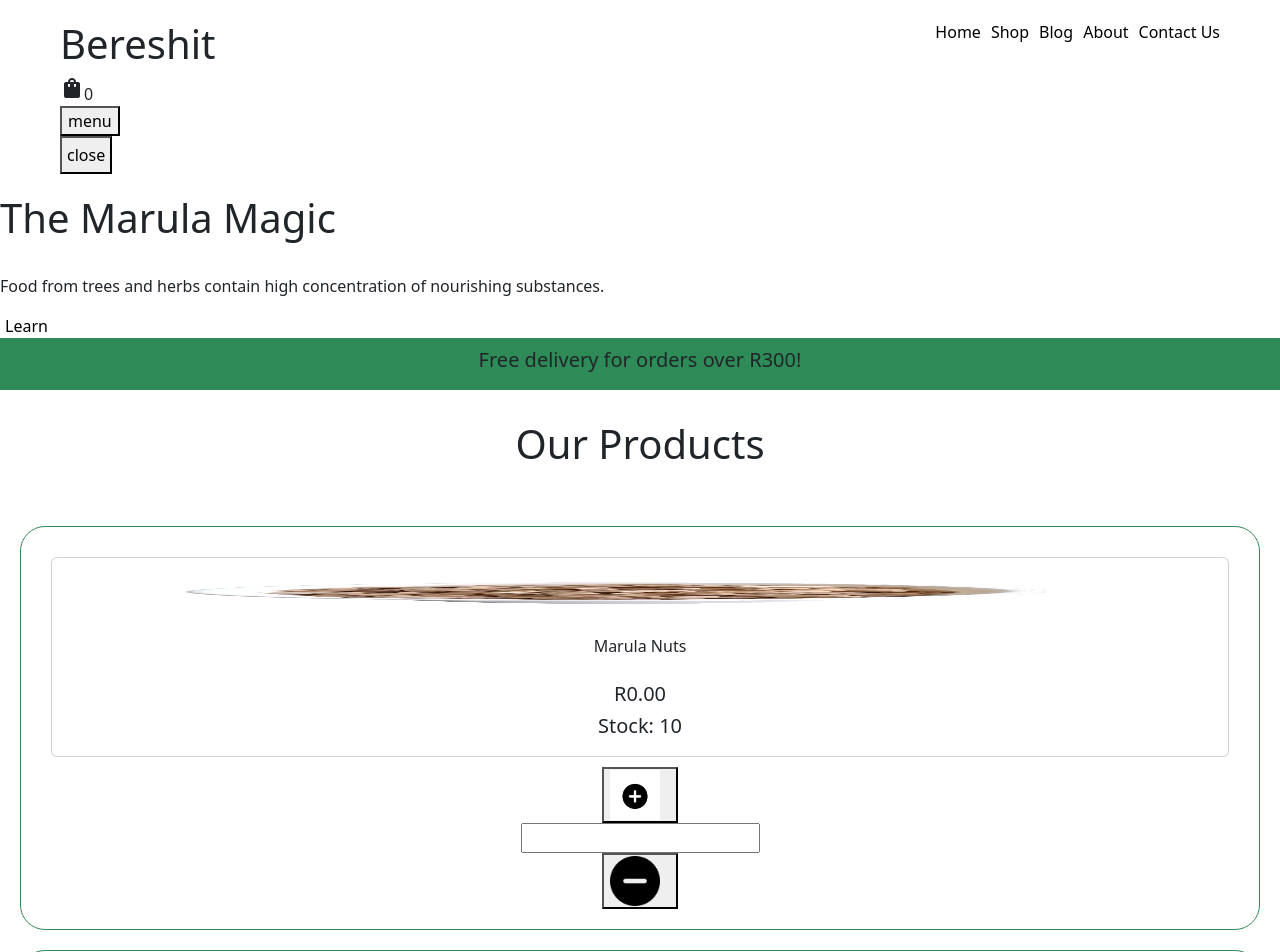
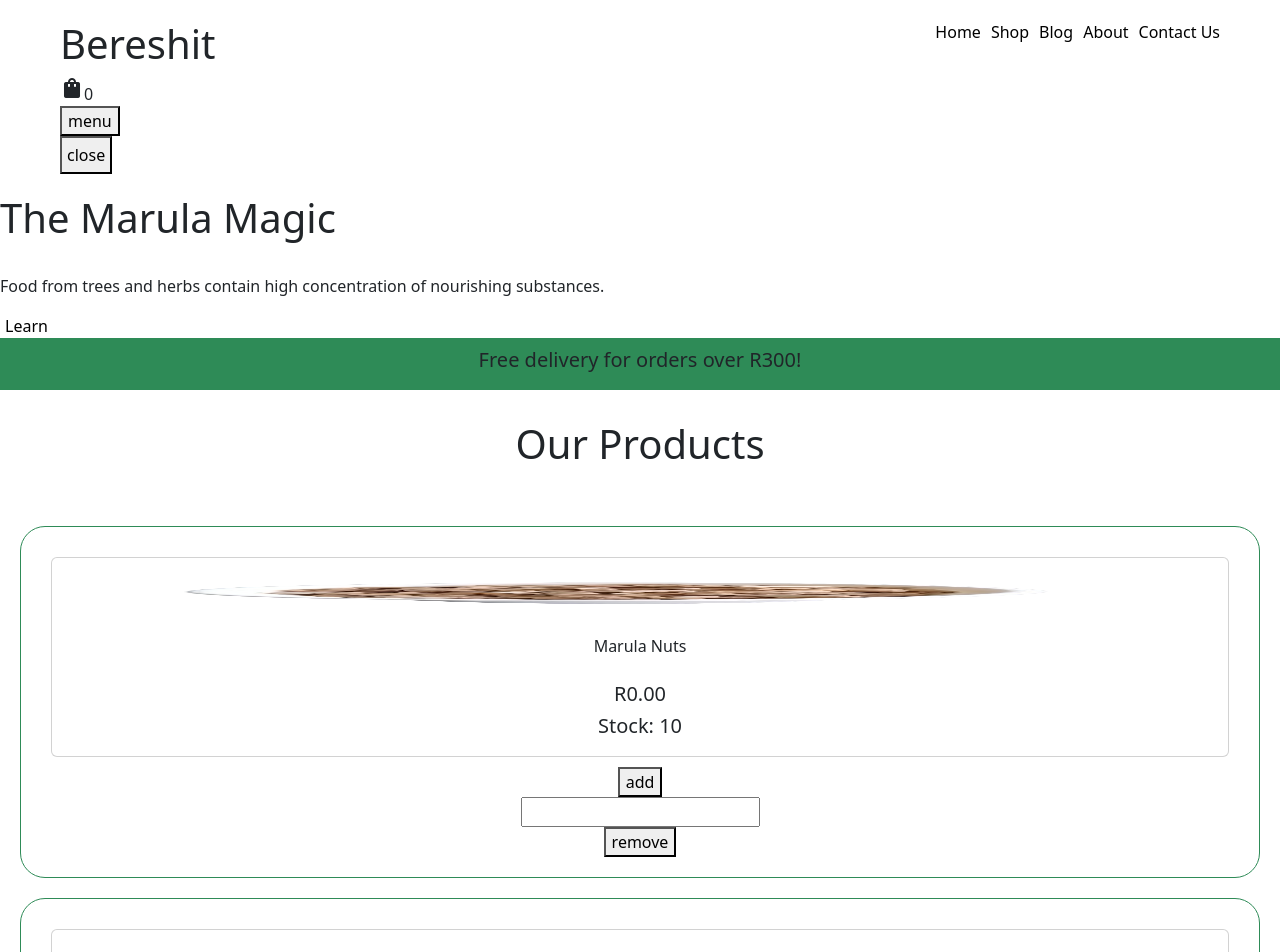
Before and after one commit to malebosambo/bereshit, a React (Vite) app: page / in a window 1280 px wide. Shown: the top 952 px of the page. Built offline with nearby package versions, Linux system fonts and the light colour scheme.

Commit message:
Update productCard.jsx

```diff
--- a/src/components/productCard.jsx
+++ b/src/components/productCard.jsx
@@ -27,9 +27,13 @@ export default function productCard({ name, image, price, quantity }) {
         </div>
       </div>
       <div className="Product_Card_Btn">
-        <div><button on click={addCartItems}><img src="add-item.jpg" alt="Plus Icon" className="Product_Card_Icon" /></button></div>
+        <div><button on click={addCartItems}><span class="material-symbols-outlined">
+add
+</span></button></div>
         <div><input type="text" defaultValue={cartItems} className="Product_Card_Input" /></div>
-        <div><button onClick={removeCartItems}><img src="remove-item.png" alt="Minus Icon" className="Product_Card_Icon" /></button></div>
+        <div><button onClick={removeCartItems}><span class="material-symbols-outlined">
+remove
+</span></button></div>
       </div>
     </div>
   )
```
